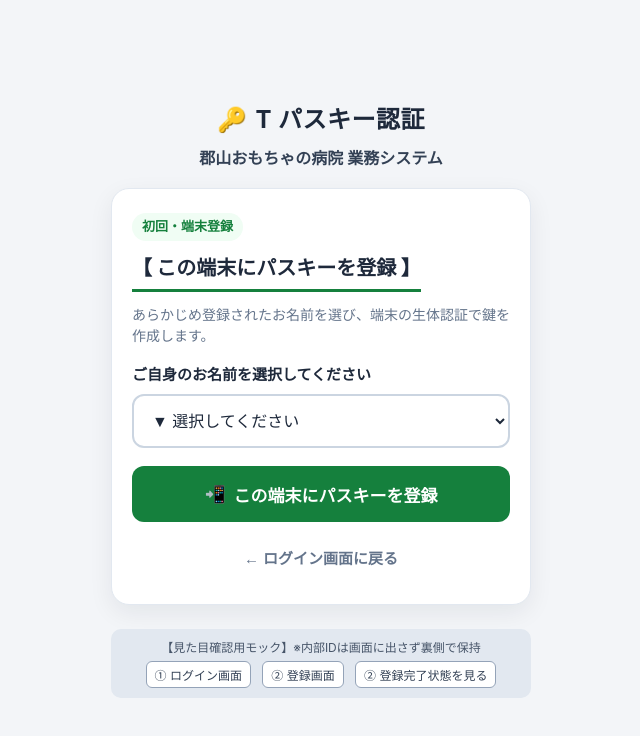
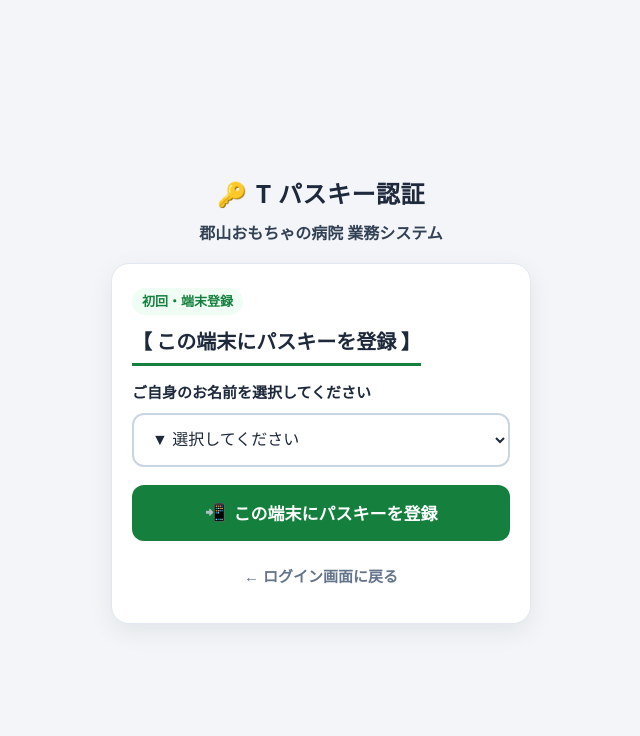
Before and after one commit to koriyama-toy-hospital-TS/t-passkey-auth, a plain HTML site: page index.html in a window 1280 px wide. Both pictures are taken after a click on the button "新しい端末にパスキーを登録する". Shown: the whole page, without its empty margins (319-959 px from the left). Drawn offline with Linux system fonts and the light colour scheme.

Commit message:
Refactor index.html for clarity and updates

```diff
--- a/index.html
+++ b/index.html
@@ -3,7 +3,7 @@
 <head>
   <meta charset="UTF-8" />
   <meta name="viewport" content="width=device-width, initial-scale=1.0" />
-  <title>T パスキー認証（画面たたき台）</title>
+  <title>T パスキー認証</title>
   <style>
     :root {
       --bg-page: #f3f5f8;
@@ -49,7 +49,6 @@
       max-width: 420px;
     }
 
-    /* ヘッダー（①・②共通） */
     .brand-header {
       text-align: center;
       margin-bottom: 18px;
@@ -66,7 +65,6 @@
       gap: 8px;
     }
 
-    /* ① 2ポイント大きく＋太字に変更 */
     .brand-subtitle {
       margin: 8px 0 0;
       font-size: 16px;
@@ -74,7 +72,6 @@
       font-weight: 700;
     }
 
-    /* メインカード */
     .card {
       background-color: var(--bg-card);
       border-radius: 18px;
@@ -107,9 +104,8 @@
       color: var(--result-red);
     }
 
-    /* ② 目立つ見出し（括弧付き＋アンダーライン） */
     .screen-heading {
-      margin: 0 0 12px;
+      margin: 0 0 16px;
       font-size: 20px;
       font-weight: 800;
       padding-bottom: 6px;
@@ -121,19 +117,11 @@
       border-bottom-color: var(--register);
     }
 
-    /* ③ 「登録の結果」赤字・括弧付き＋アンダーライン */
     .heading-result-red {
       color: var(--result-red);
       border-bottom-color: var(--result-red);
     }
 
-    .screen-note {
-      margin: 0 0 18px;
-      font-size: 14px;
-      color: var(--text-sub);
-    }
-
-    /* 氏名選択セレクト */
     .field-group {
       margin-bottom: 18px;
     }
@@ -161,7 +149,6 @@
       border-color: var(--primary);
     }
 
-    /* ボタン共通 */
     .btn {
       width: 100%;
       min-height: 56px;
@@ -231,7 +218,6 @@
       text-decoration: underline;
     }
 
-    /* 下部エリア */
     .sub-action-area {
       margin-top: 20px;
       text-align: center;
@@ -243,7 +229,6 @@
       margin: 0 0 4px;
     }
 
-    /* エラーメッセージ表示 */
     .message-box {
       display: none;
       margin-top: 16px;
@@ -264,7 +249,6 @@
       color: #1e40af;
     }
 
-    /* ④ 上の緑ボタンと同等の見た目にした完了メッセージ枠 */
     .register-done-banner {
       display: none;
       margin-top: 14px;
@@ -290,45 +274,21 @@
     .hidden {
       display: none;
     }
-
-    /* 見た目確認用モックバー（本番では削除） */
-    .mock-bar {
-      margin-top: 24px;
-      padding: 10px 12px;
-      border-radius: 10px;
-      background-color: #e2e8f0;
-      font-size: 12px;
-      color: #475569;
-      text-align: center;
-    }
-
-    .mock-bar button {
-      margin: 4px 4px 0;
-      padding: 4px 8px;
-      font-size: 12px;
-      border-radius: 6px;
-      border: 1px solid #94a3b8;
-      background: #ffffff;
-      color: #334155;
-      cursor: pointer;
-    }
   </style>
 </head>
 <body>
   <div class="app-shell">
-    <!-- ①・② 共通ヘッダー -->
     <header class="brand-header">
       <h1 class="brand-title"><span>🔑</span><span>T パスキー認証</span></h1>
       <p class="brand-subtitle">郡山おもちゃの病院 業務システム</p>
     </header>
 
-    <!-- ① メイン画面：ログイン -->
+    <!-- ログイン画面 -->
     <section id="screen-login" class="card" aria-label="ログイン画面">
       <span class="screen-badge badge-login">ログイン</span>
       <div>
         <h2 class="screen-heading">【 パスキーでログイン 】</h2>
       </div>
-      <p class="screen-note">お名前を選んでから、指紋または顔認証を押してください。</p>
 
       <div class="field-group">
         <label for="login-member-select" class="field-label">お名前を選択してください</label>
@@ -347,7 +307,6 @@
       <div id="login-message" class="message-box message-error"></div>
     </section>
 
-    <!-- ログイン画面の下部：新規登録へ進むボタン -->
     <div id="login-footer-register" class="sub-action-area">
       <p class="sub-action-label">初めての方・機種変更された方はこちら</p>
       <button type="button" id="btn-go-register" class="btn btn-secondary-outline">
@@ -355,14 +314,12 @@
       </button>
     </div>
 
-    <!-- ② サブ画面：初回パスキー登録 -->
+    <!-- 初回パスキー登録画面 -->
     <section id="screen-register" class="card hidden" aria-label="パスキー新規登録画面">
       <span id="register-badge" class="screen-badge badge-register">初回・端末登録</span>
       <div>
-        <!-- 通常時は緑アンダーライン、完了時は赤字「【 登録の結果 】」へ入れ替え -->
         <h2 id="register-heading" class="screen-heading heading-register">【 この端末にパスキーを登録 】</h2>
       </div>
-      <p id="register-note" class="screen-note">あらかじめ登録されたお名前を選び、端末の生体認証で鍵を作成します。</p>
 
       <div id="register-select-group" class="field-group">
         <label for="register-member-select" class="field-label">ご自身のお名前を選択してください</label>
@@ -375,16 +332,13 @@
       </div>
 
       <button type="button" id="btn-do-register" class="btn btn-register">
-        <span id="btn-do-register-icon">📲</span>
-        <span id="btn-do-register-label">この端末にパスキーを登録</span>
+        <span>📲</span><span>この端末にパスキーを登録</span>
       </button>
 
       <div id="register-error-message" class="message-box message-error"></div>
 
-      <!-- ④ 登録完了後に上の緑ボタンと同等の見た目で表示 -->
       <div id="register-done-banner" class="register-done-banner"></div>
 
-      <!-- 登録完了後：選択したお名前のままログインへ進める動線 -->
       <div id="after-register-area" class="after-register-box">
         <button type="button" id="btn-login-now" class="btn btn-primary">
           <span>👆</span><span>このままログインする</span>
@@ -395,14 +349,6 @@
         ← ログイン画面に戻る
       </button>
     </section>
-
-    <!-- 見た目確認用のモック操作（本番では削除） -->
-    <div class="mock-bar">
-      <div>【見た目確認用モック】※内部IDは画面に出さず裏側で保持</div>
-      <button type="button" onclick="showLoginScreen()">① ログイン画面</button>
-      <button type="button" onclick="showRegisterScreen()">② 登録画面</button>
-      <button type="button" onclick="simulateRegisterDone()">② 登録完了状態を見る</button>
-    </div>
   </div>
 
   <script>
@@ -418,11 +364,8 @@
 
     const registerBadge = document.getElementById("register-badge");
     const registerHeading = document.getElementById("register-heading");
-    const registerNote = document.getElementById("register-note");
     const registerSelectGroup = document.getElementById("register-select-group");
-
-    const btnDoRegisterIcon = document.getElementById("btn-do-register-icon");
-    const btnDoRegisterLabel = document.getElementById("btn-do-register-label");
+    const btnDoRegister = document.getElementById("btn-do-register");
     const registerDoneBanner = document.getElementById("register-done-banner");
     const afterRegisterArea = document.getElementById("after-register-area");
 
@@ -433,11 +376,8 @@
       registerHeading.textContent = "【 この端末にパスキーを登録 】";
       registerHeading.className = "screen-heading heading-register";
 
-      registerNote.style.display = "block";
       registerSelectGroup.style.display = "block";
-
-      btnDoRegisterIcon.textContent = "📲";
-      btnDoRegisterLabel.textContent = "この端末にパスキーを登録";
+      btnDoRegister.style.display = "flex";
 
       registerErrorMessage.style.display = "none";
       registerErrorMessage.textContent = "";
@@ -475,26 +415,20 @@
       registerScreen.classList.remove("hidden");
     }
 
-    function simulateRegisterDone() {
-      showRegisterScreen();
+    function showRegisterDone() {
       if (!registerSelect.value) {
         registerSelect.value = "internal_id_001";
       }
       const selectedName = registerSelect.options[registerSelect.selectedIndex].text;
 
-      /* ③ 見出しを赤字「【 登録の結果 】」に入れ替え（元の「この端末にパスキーを登録」は消す） */
       registerBadge.textContent = "登録完了";
       registerBadge.className = "screen-badge badge-result";
 
       registerHeading.textContent = "【 登録の結果 】";
       registerHeading.className = "screen-heading heading-result-red";
 
-      registerNote.style.display = "none";
       registerSelectGroup.style.display = "none";
-
-      /* ④ 緑ボタンの文字変更＋下の完了表示を上の緑と同等のスタイルに揃える */
-      btnDoRegisterIcon.textContent = "✅";
-      btnDoRegisterLabel.textContent = "この端末にパスキーの登録を完了";
+      btnDoRegister.style.display = "none";
 
       registerDoneBanner.textContent = selectedName + " さんのパスキー登録が完了しました";
       registerDoneBanner.style.display = "block";
@@ -517,10 +451,10 @@
       const selectedName = loginSelect.options[loginSelect.selectedIndex].text;
       loginMessage.className = "message-box message-info";
       loginMessage.style.display = "block";
-      loginMessage.textContent = selectedName + " さん（内部IDは裏側で処理）の認証フロー呼び出し位置です（モック）。";
+      loginMessage.textContent = selectedName + " さんの認証フロー呼び出し位置です（モック）。";
     });
 
-    document.getElementById("btn-do-register").addEventListener("click", () => {
+    btnDoRegister.addEventListener("click", () => {
       registerErrorMessage.style.display = "none";
       registerErrorMessage.textContent = "";
       if (!registerSelect.value) {
@@ -528,18 +462,12 @@
         registerErrorMessage.textContent = "ご自身のお名前を選択してからボタンを押してください。";
         return;
       }
-      simulateRegisterDone();
+      showRegisterDone();
     });
 
     document.getElementById("btn-login-now").addEventListener("click", () => {
       const targetId = registerSelect.value;
       showLoginScreen(targetId);
-      const selectedName = loginSelect.options[loginSelect.selectedIndex]?.text || "";
-      if (selectedName) {
-        loginMessage.className = "message-box message-info";
-        loginMessage.style.display = "block";
-        loginMessage.textContent = selectedName + " さんを選択したままログイン画面へ移動しました。「指紋・顔認証でログイン」を押してください。";
-      }
     });
   </script>
 </body>
```
